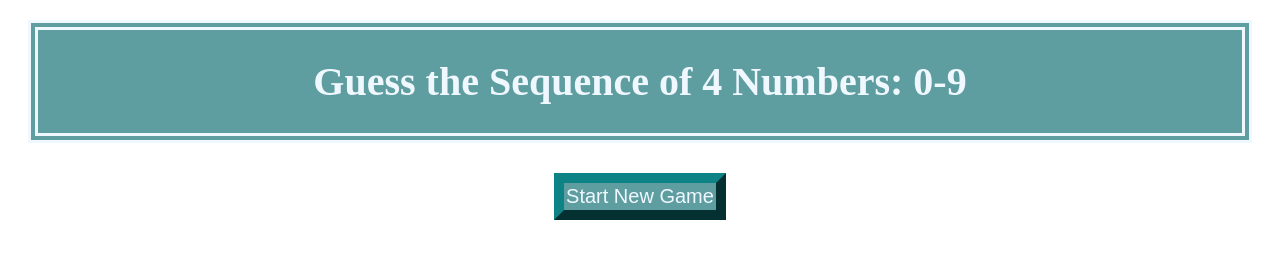
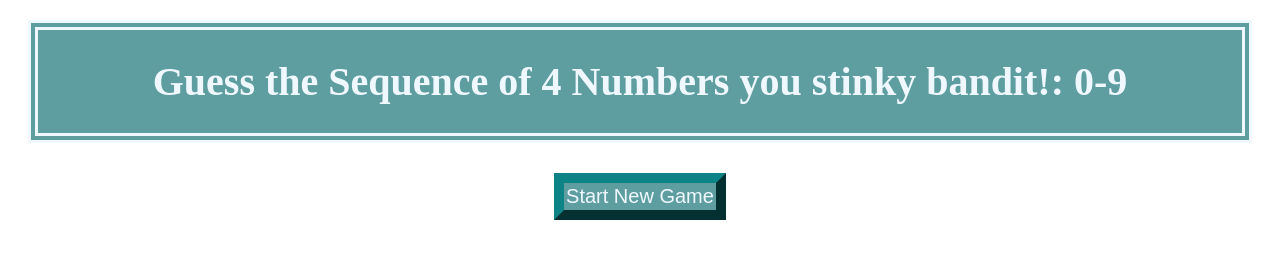
Before and after one commit to mongi3/webgame, a plain HTML site: page index.html in a window 1280 px wide. Drawn offline with nearby package versions, Linux system fonts and the light colour scheme.

Commit message:
made a change

```diff
--- a/index.html
+++ b/index.html
@@ -10,7 +10,7 @@
 
 <body>
 	<div class="name">
-        <h1>Guess the Sequence of 4 Numbers: 0-9</h1>
+        <h1>Guess the Sequence of 4 Numbers you stinky bandit!: 0-9</h1>
     </div>
     <div class="start">
         <button class="startgame" type="button" onclick="startNewGame()" value = "Reset form">Start New Game</button>
```
